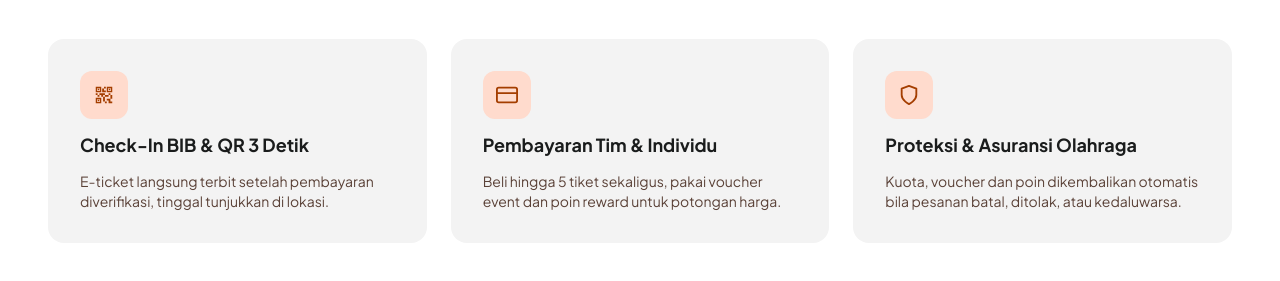
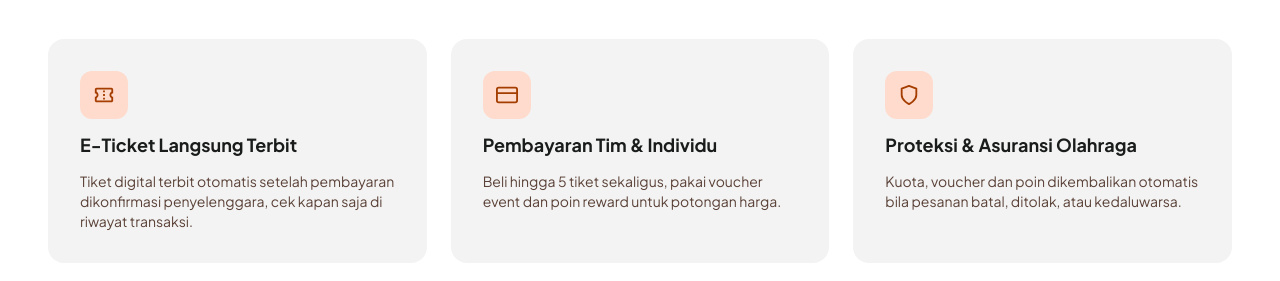
Before and after one commit to muzuijovin/MINPRO_FRONTEND, a Next.js app: page / in a window 1280 px wide. Shown: the part 2684-2965 px from the top of the page. Built offline with nearby package versions, Linux system fonts and the light colour scheme; no server answers.

Commit message:
fix: sesuaikan keunggulan landing dengan fitur tiket

```diff
--- a/src/features/(public)/landing/constants/landingData.ts
+++ b/src/features/(public)/landing/constants/landingData.ts
@@ -1,6 +1,6 @@
 import { IconType } from "react-icons";
 import { FiCreditCard, FiShield } from "react-icons/fi";
-import { MdDirectionsRun, MdOutlineQrCode2, MdSportsEsports, MdSportsSoccer } from "react-icons/md";
+import { MdDirectionsRun, MdOutlineConfirmationNumber, MdSportsEsports, MdSportsSoccer } from "react-icons/md";
 
 // ikon & deskripsi kartu kategori, key = slug parent dari GET /categories/tree
 export const CATEGORY_INFO: Record<string, { icon: IconType; description: string }> = {
@@ -23,9 +23,9 @@ export const UPCOMING_LIMIT = 4;
 
 export const BENEFITS: { icon: IconType; title: string; description: string }[] = [
   {
-    icon: MdOutlineQrCode2,
-    title: "Check-In BIB & QR 3 Detik",
-    description: "E-ticket langsung terbit setelah pembayaran diverifikasi, tinggal tunjukkan di lokasi.",
+    icon: MdOutlineConfirmationNumber,
+    title: "E-Ticket Langsung Terbit",
+    description: "Tiket digital terbit otomatis setelah pembayaran dikonfirmasi penyelenggara, cek kapan saja di riwayat transaksi.",
   },
   {
     icon: FiCreditCard,
```
